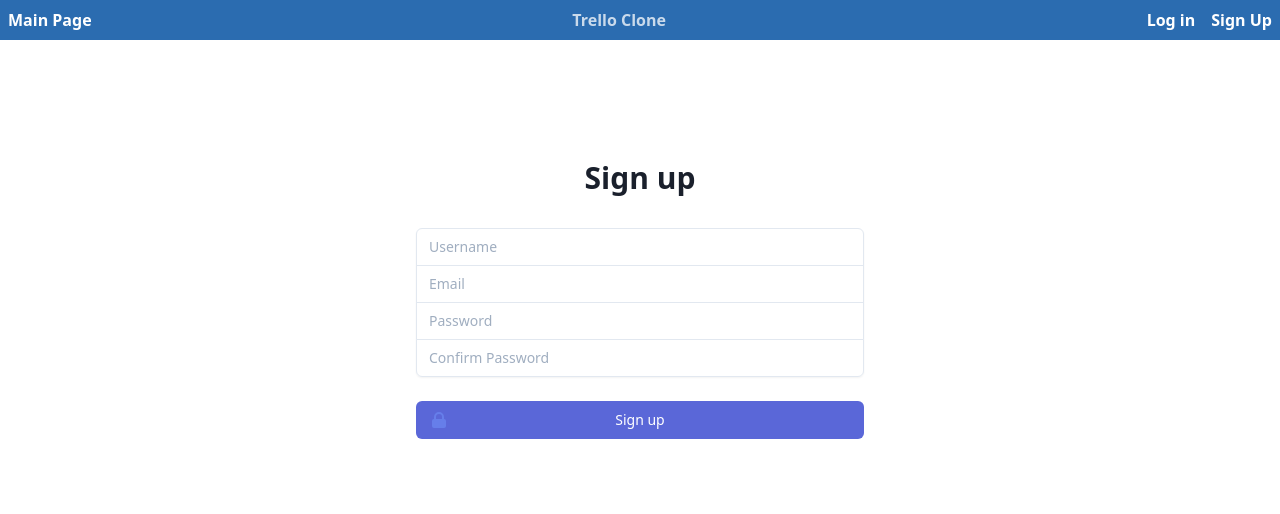
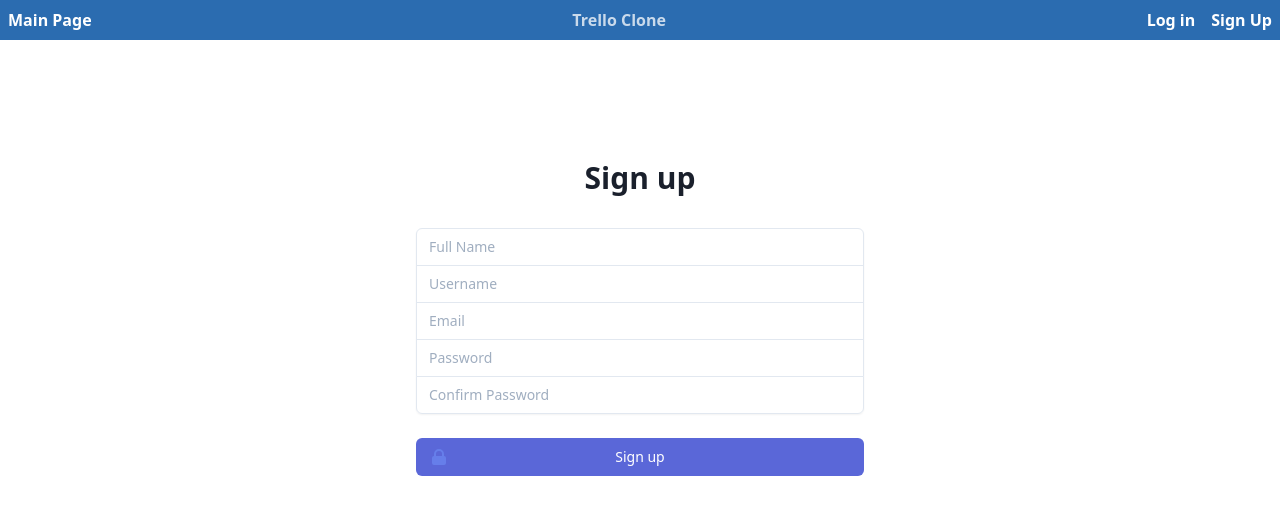
Before and after one commit to LukaszZatorski/Trello-Clone-Frontend, a React (Create React App) app: page /signup in a window 1280 px wide. Shown: the top 514 px of the page. Built offline with nearby package versions, Linux system fonts and the light colour scheme.

Commit message:
Add username to register component Store logged user email in session Display user full name in navbar

```diff
--- a/src/components/App/index.tsx
+++ b/src/components/App/index.tsx
@@ -1,4 +1,5 @@
-import React, { useState } from 'react';
+import React, { useState, useEffect } from 'react';
+import apiClient from '../../services/apiClient';
 import {
   BrowserRouter as Router,
   Route,
@@ -11,10 +12,31 @@
 import SignUp from '../SignUp';
 import Landing from '../Landing';
 
+type User = {
+  id: number;
+  username: string;
+  name: string;
+  email: string;
+};
+
 const App = () => {
   const [loggedIn, setLoggedIn] = useState(
     sessionStorage.getItem('loggedIn') === 'true' || false,
   );
+  const [isLoading, setIsLoading] = useState(true);
+  const [user, setUser] = useState<User>();
+
+  useEffect(() => {
+    if (loggedIn) {
+      apiClient
+        .get(`/api/users/${sessionStorage.getItem('email')}`)
+        .then((response) => {
+          setUser(response.data);
+          setIsLoading(false);
+        })
+        .catch((error) => console.error(error));
+    }
+  }, [loggedIn]);
 
   return (
     <Router>
@@ -26,7 +48,10 @@
           </Link>
           <div>
             {loggedIn ? (
-              <LogOut setLoggedIn={setLoggedIn} />
+              <div className='flex'>
+                <div className='mr-2'>{!isLoading ? user!.name : null}</div>
+                <LogOut setLoggedIn={setLoggedIn} />
+              </div>
             ) : (
               <React.Fragment>
                 <Link className='mr-4' to='/login'>
@@ -49,7 +74,11 @@
             )}
           </Route>
           <Route path='/signup'>
-            <SignUp setLoggedIn={setLoggedIn}></SignUp>
+            {loggedIn ? (
+              <Redirect to='/' />
+            ) : (
+              <SignUp setLoggedIn={setLoggedIn}></SignUp>
+            )}
           </Route>
         </div>
       </div>
--- a/src/components/Landing/index.tsx
+++ b/src/components/Landing/index.tsx
@@ -1,34 +1,11 @@
-import React, { useState, useEffect } from 'react';
-import apiClient from '../../services/apiClient';
+import React from 'react';
 import { Link } from 'react-router-dom';
-
-type User = {
-  id: number;
-  name: string;
-};
-
-type Users = [User];
 
 type LandingProps = {
   loggedIn: boolean;
 };
 
 const Landing = ({ loggedIn }: LandingProps) => {
-  const [isLoading, setIsLoading] = useState(true);
-  const [users, setUsers] = useState<Users>();
-
-  useEffect(() => {
-    if (loggedIn) {
-      apiClient
-        .get('/api/users')
-        .then((response) => {
-          setUsers(response.data);
-          setIsLoading(false);
-        })
-        .catch((error) => console.error(error));
-    }
-  }, [loggedIn]);
-
   return (
     <div className='overflow-hidden'>
       <div className='mt-10 mx-auto max-w-screen-xl px-4 sm:mt-12 sm:px-6 md:mt-16 lg:mt-20 lg:px-8 xl:mt-28'>
@@ -40,14 +17,18 @@
             Trello’s boards, lists, and cards enable you to organize and
             prioritize your projects in a fun, flexible, and rewarding way.
           </p>
-          {!isLoading && loggedIn ? (
-            <ul>
-              {users!.map((user) => (
-                <li key={user.id}>{user.name}</li>
-              ))}
-            </ul>
-          ) : null}
           <div className='mt-5 sm:mt-8 sm:flex sm:justify-center'>
+            {loggedIn ? (
+              <div className='rounded-md shadow'>
+                <Link
+                  to='/boards'
+                  className='w-full flex items-center justify-center px-8 py-3 border border-transparent text-base leading-6 font-medium rounded-md text-white bg-indigo-600 hover:bg-indigo-500 focus:outline-none focus:border-indigo-700 focus:shadow-outline-indigo transition duration-150 ease-in-out md:py-4 md:text-lg md:px-10'
+                >
+                  Go to Your Boards
+                </Link>
+              </div>
+            ) : (
+              <React.Fragment>
                 <div className='rounded-md shadow'>
                   <Link
                     to='/signup'
@@ -64,6 +45,8 @@
                     Log in
                   </Link>
                 </div>
+              </React.Fragment>
+            )}
           </div>
         </div>
       </div>
--- a/src/components/LogIn/index.tsx
+++ b/src/components/LogIn/index.tsx
@@ -23,9 +23,9 @@
           password: password,
         })
         .then((response) => {
+          sessionStorage.setItem('email', email);
           setLoggedIn(true);
           sessionStorage.setItem('loggedIn', 'true');
-          console.log(response);
         })
         .catch((error) => {
           if (error.response && error.response.status === 422) {
--- a/src/components/LogOut/index.tsx
+++ b/src/components/LogOut/index.tsx
@@ -11,6 +11,7 @@
       if (response.status === 204) {
         setLoggedIn(false);
         sessionStorage.removeItem('loggedIn');
+        sessionStorage.removeItem('email');
       }
     });
   };
--- a/src/components/SignUp/index.tsx
+++ b/src/components/SignUp/index.tsx
@@ -6,6 +6,7 @@
 };
 
 const SignUp = ({ setLoggedIn }: SignUpProps) => {
+  const [username, setUsername] = useState('');
   const [name, setName] = useState('');
   const [email, setEmail] = useState('');
   const [password, setPassword] = useState('');
@@ -21,15 +22,16 @@
     apiClient.get('/sanctum/csrf-cookie').then((response) => {
       apiClient
         .post('/register', {
+          username: username,
           name: name,
           email: email,
           password: password,
           password_confirmation: passwordConfirmation,
         })
         .then((response) => {
+          sessionStorage.setItem('email', email);
           setLoggedIn(true);
           sessionStorage.setItem('loggedIn', 'true');
-          console.log(response);
         })
         .catch((error) => {
           if (error.response && error.response.status === 422) {
@@ -54,11 +56,22 @@
               <input
                 type='text'
                 name='name'
-                placeholder='Username'
+                placeholder='Full Name'
                 value={name}
                 onChange={(e) => setName(e.target.value)}
                 required
                 className='appearance-none rounded-none relative block w-full px-3 py-2 border border-gray-300 placeholder-gray-500 text-gray-900 rounded-t-md focus:outline-none focus:shadow-outline-blue focus:border-blue-300 focus:z-10 sm:text-sm sm:leading-5'
+              />
+            </div>
+            <div className='-mt-px'>
+              <input
+                type='text'
+                name='username'
+                placeholder='Username'
+                value={username}
+                onChange={(e) => setUsername(e.target.value)}
+                required
+                className='appearance-none rounded-none relative block w-full px-3 py-2 border border-gray-300 placeholder-gray-500 text-gray-900 focus:outline-none focus:shadow-outline-blue focus:border-blue-300 focus:z-10 sm:text-sm sm:leading-5'
               />
             </div>
             <div className='-mt-px'>
```
Lines whose indentation alone changed are shown as unchanged.
